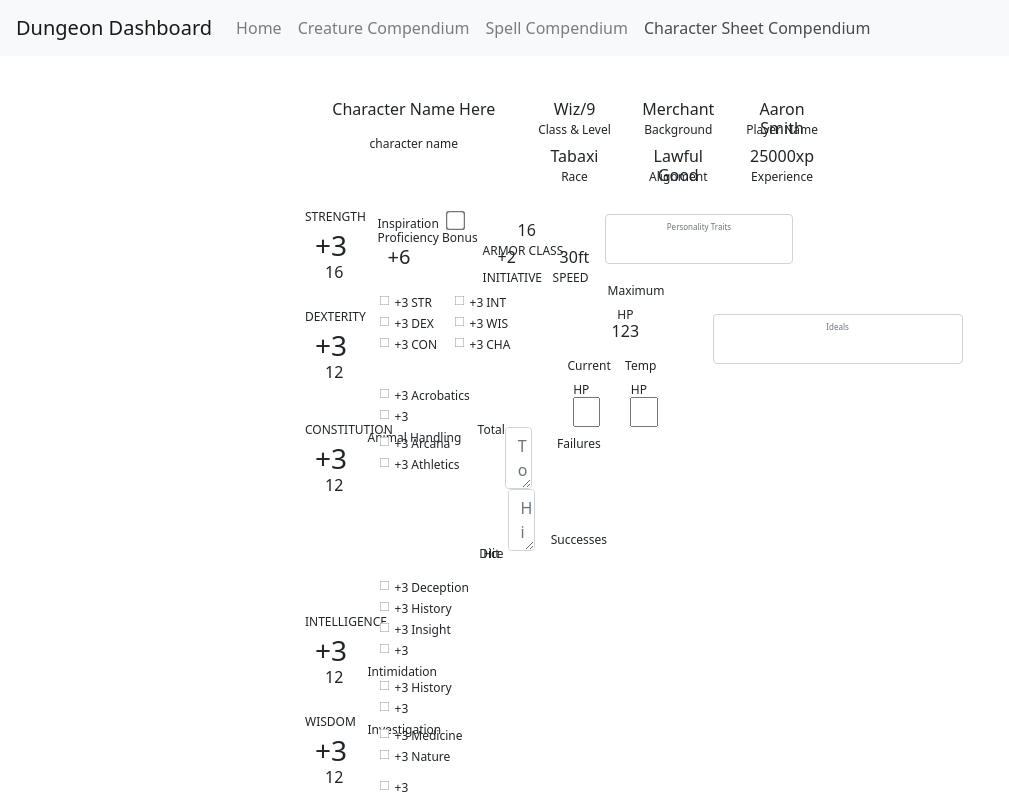
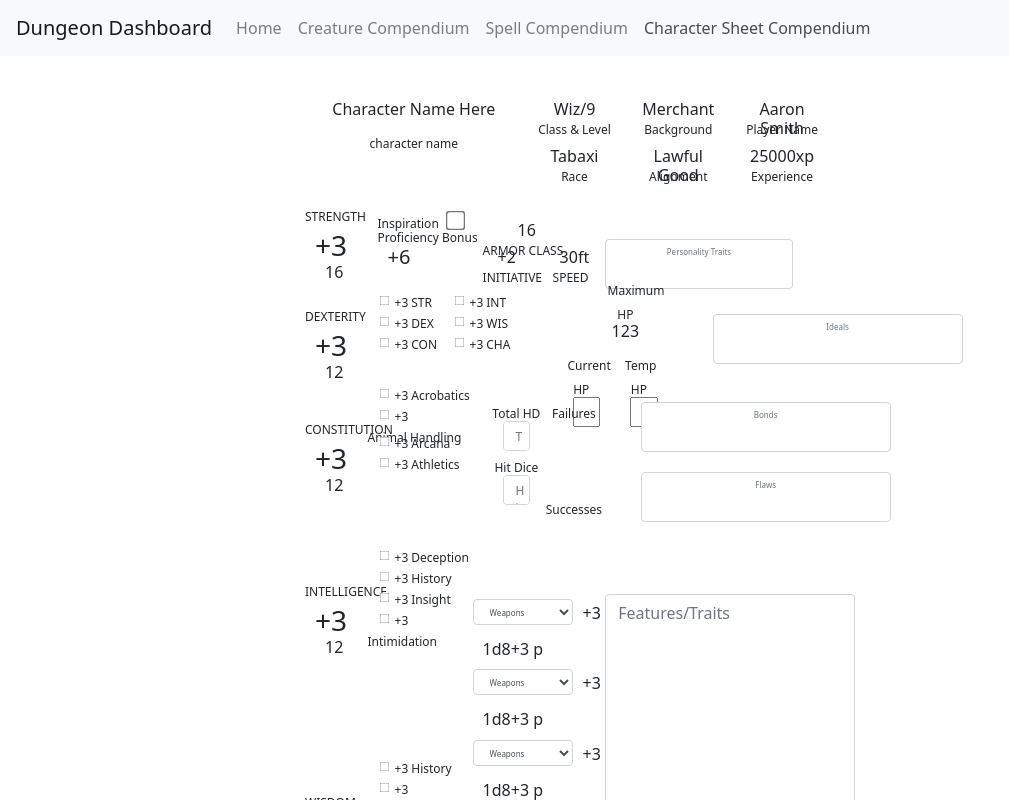
Before and after one commit to acsmithweb/campaign_manager_react, a React (Create React App) app: page / in a window 1280 px wide. Both pictures are taken after a click on the button "Character Sheet Compendium". Shown: the top 800 px of the page, without its empty margins (0-1009 px from the left). Built offline with nearby package versions, Linux system fonts and the light colour scheme.

Commit message:
fixed size character sheet

```diff
--- a/src/components_library/components/character_sheet_component.js
+++ b/src/components_library/components/character_sheet_component.js
@@ -186,10 +186,10 @@ class CharacterSheetComponent extends React.Component {
               </div>
             </div>
           </div>
-          <div class="col-sm-4 personality-traits">
-          <ReactBootStrap.Form.Group className="mb-2" controlId="exampleForm.ControlTextarea1">
-            <ReactBootStrap.Form.Control as="textarea" placeholder="Ideals"/>
-          </ReactBootStrap.Form.Group>
+          <div class="col-sm-4 personality-traits ideal">
+            <ReactBootStrap.Form.Group className="mb-2" controlId="exampleForm.ControlTextarea1">
+              <ReactBootStrap.Form.Control as="textarea" placeholder="Ideals"/>
+            </ReactBootStrap.Form.Group>
           </div>
         </div>
         <div class="row con-row">
@@ -236,16 +236,14 @@ class CharacterSheetComponent extends React.Component {
           </div>
         <div class="bottom-health col-sm-2">
           <div class="row">
-            <div class="col-sm-6">
+            <div class="hit-die-info col-sm-6">
+              <sub>Total HD</sub>
               <div class="row">
-              <sub>Total</sub>
-                <ReactBootStrap.Form.Control as="textarea" placeholder="Total Hit Dice" id='total-hit-dice'/>
+                <ReactBootStrap.Form.Control as="textarea" placeholder="Total HD" id='total-hit-dice'/>
               </div>
+              <sub>Hit Dice</sub>
               <div class="row">
                 <ReactBootStrap.Form.Control as="textarea" placeholder="Hit Dice" id='remaining-hit-dice'/>
-              </div>
-              <div class="row">
-                <sub>Hit Dice</sub>
               </div>
             </div>
             <div class="col-sm-6">
@@ -262,6 +260,18 @@ class CharacterSheetComponent extends React.Component {
                 <ReactBootStrap.Form.Check/>
               </div>
             </div>
+          </div>
+        </div>
+        <div class="col-sm-4 bonds-flaws">
+          <div class="bond srow">
+            <ReactBootStrap.Form.Group className="mb-2" controlId="exampleForm.ControlTextarea1">
+              <ReactBootStrap.Form.Control as="textarea" placeholder="Bonds"/>
+            </ReactBootStrap.Form.Group>
+          </div>
+          <div class="row">
+            <ReactBootStrap.Form.Group className="mb-2" controlId="exampleForm.ControlTextarea1">
+              <ReactBootStrap.Form.Control as="textarea" placeholder="Flaws"/>
+            </ReactBootStrap.Form.Group>
           </div>
         </div>
         </div>
@@ -307,6 +317,43 @@ class CharacterSheetComponent extends React.Component {
               <sub>Intimidation</sub>
             </div>
           </div>
+          <div class="col-sm-3 weapons">
+            <div class="row">
+              <ReactBootStrap.Form.Control as="select">
+                <option>Weapons</option>
+                <option value="1">One</option>
+                <option value="2">Two</option>
+                <option value="3">Three</option>
+              </ReactBootStrap.Form.Control>
+              <h6>+3</h6>
+              <h6>1d8+3 p</h6>
+            </div>
+            <div class="row">
+              <ReactBootStrap.Form.Control as="select">
+                <option>Weapons</option>
+                <option value="1">One</option>
+                <option value="2">Two</option>
+                <option value="3">Three</option>
+              </ReactBootStrap.Form.Control>
+              <h6>+3</h6>
+              <h6>1d8+3 p</h6>
+            </div>
+            <div class="row">
+              <ReactBootStrap.Form.Control as="select">
+                <option>Weapons</option>
+                <option value="1">One</option>
+                <option value="2">Two</option>
+                <option value="3">Three</option>
+              </ReactBootStrap.Form.Control>
+              <h6>+3</h6>
+              <h6>1d8+3 p</h6>
+            </div>
+          </div>
+          <div class="features-traits">
+            <ReactBootStrap.Form.Group className="mb-2" controlId="exampleForm.ControlTextarea1">
+              <ReactBootStrap.Form.Control as="textarea" placeholder="Features/Traits"/>
+            </ReactBootStrap.Form.Group>
+          </div>
         </div>
         <div class="row wis-row">
           <div class="stat-box col-sm-1">
@@ -349,6 +396,11 @@ class CharacterSheetComponent extends React.Component {
               <sub> +3 </sub>
               <sub>Nature</sub>
             </div>
+          </div>
+          <div class="weapon-text">
+            <ReactBootStrap.Form.Group className="mb-2" controlId="exampleForm.ControlTextarea1">
+              <ReactBootStrap.Form.Control as="textarea" placeholder="Attacks/Spellcasting"/>
+            </ReactBootStrap.Form.Group>
           </div>
         </div>
         <div class="row cha-row">
@@ -408,6 +460,24 @@ class CharacterSheetComponent extends React.Component {
             </div>
           </div>
         </div>
+        <div class="row cha-row">
+          <div class="col-sm-2">
+            <ReactBootStrap.Form.Label class="form-inline">
+              <sub>Passive Perception</sub>
+              <h5 class="prof-bonus">+6</h5>
+            </ReactBootStrap.Form.Label>
+            <div class="prof-language">
+              <ReactBootStrap.Form.Group className="mb-2" controlId="exampleForm.ControlTextarea1">
+                <ReactBootStrap.Form.Control as="textarea" placeholder="Proficiencies/Languages"/>
+              </ReactBootStrap.Form.Group>
+            </div>
+          </div>
+          <div class="col-sm-2 equipment">
+            <ReactBootStrap.Form.Group className="mb-2" controlId="exampleForm.ControlTextarea1">
+              <ReactBootStrap.Form.Control as="textarea" placeholder="Proficiencies/Languages"/>
+            </ReactBootStrap.Form.Group>
+          </div>
+        </div>
       </div>
     );
   }
--- a/src/components_library/styling/character_sheet_component.css
+++ b/src/components_library/styling/character_sheet_component.css
@@ -48,18 +48,92 @@
   resize: none;
   font-size: 8px;
   text-align: center;
+  margin-top: 25px;
 }
 
-.bottom-health .form-control #total-hit-dice{
+.weapons .form-control{
   width: 100px;
-  height: 25px;
+}
+
+.weapons h6{
+  margin-top: 15px;
+  margin-left: 10px;
+  margin-bottom: 0px;
+}
+
+.bonds-flaws .form-control{
+  width: 250px;
+  height: 50px;
   resize: none;
   font-size: 8px;
   text-align: center;
 }
 
+.bond .form-control{
+  margin-top: -25px;
+  margin-bottom: 20px;
+  margin-left: -15px;
+}
+
+.ideal .form-control{
+  margin-top: 0px;
+}
+
+.bottom-health{
+  margin-right: -7px;
+}
+
+.weapons .form-control{
+  font-size: 8px;
+  text-align: left;
+  margin-top: 10px;
+}
+
+.bottom-health sub{
+  margin-top: 25px;
+}
+
+.bottom-health .form-control{
+  width: 100px;
+  height: 30px;
+  resize: none;
+  font-size: 12px;
+  text-align: center;
+}
+
+.weapon-text .form-control{
+  margin-top: 15px;
+  width: 215px;
+  height: 200px;
+  position: absolute;
+  resize: none;
+}
+
+.features-traits .form-control{
+  margin-left: -85px;
+  margin-top: 5px;
+  width: 250px;
+  height: 503px;
+  position: absolute;
+  resize: none;
+}
+
+.cha-row .prof-language .form-control{
+  height: 150px;
+  position: absolute;
+  resize: none;
+}
+
 .speed {
   margin-left: -30px;
+}
+
+.equipment .form-control{
+  margin-left: 43px;
+  margin-top: 20px;
+  height: 180px;
+  position: absolute;
+  resize: none;
 }
 
 .saving-throws.col-sm-2 {
@@ -74,6 +148,7 @@
 }
 
 .bottom-health {
+  margin-top: -30px;
   margin-left: 30px;
 }
 
@@ -82,7 +157,7 @@
   margin-bottom: -5px;
   max-width: 240px;
   margin-left: -10px;
-  margin-right: -35px;
+  margin-right: -40px;
 }
 
 .skills .form-inline input[type=checkbox] {
```
